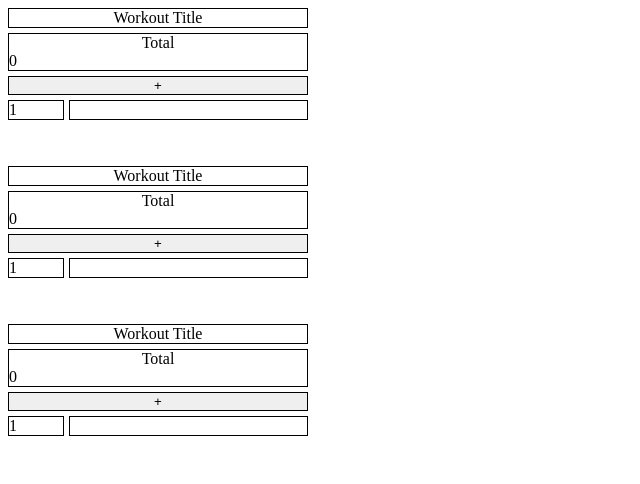
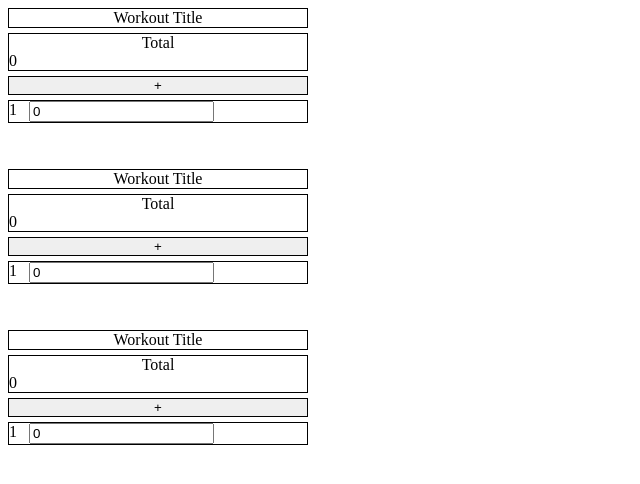
Before and after one commit to slev7n/workout_progress_tracker, a plain HTML site: page index.html in a window 1280 px wide. Shown: the whole page, without its empty margins (0-640 px from the left). Drawn offline with Linux system fonts and the light colour scheme.

Commit message:
progress

```diff
--- a/script.js
+++ b/script.js
@@ -1,11 +1,23 @@
 
 
 function Workout(parent) {
+	let root = this;
 	let parentEl = parent || document.body;
 	let setCount = 1;
 
-	let wrapper = document.createElement('div');
-		wrapper.setAttribute('class', 'workout');
+	let workout = document.createElement('div');
+		workout.setAttribute('class', 'workout');
+
+	this.setTitle = function(newTitle) {
+		title.innerText = newTitle;
+	}
+
+	this.getTitle = function() {
+		return title.innerText;
+	}
+
+	let setRep = document.createElement('div');
+	setRep.setAttribute('class', 'set-rep');
 
 	let title = document.createElement('div');
 		title.setAttribute('contenteditable', 'true');
@@ -14,46 +26,41 @@ function Workout(parent) {
 
 	let total = document.createElement('div');
 		total.setAttribute('class', 'total');
-		total.innerText = 0;
+	this.getTotal = function() {
+		let totalCount = 0;
+		[].slice.call(setRep.querySelectorAll('.reps')).forEach(function(rep) {
+			if(rep.value && Number.isInteger(parseInt(rep.value))) {
+				totalCount += parseInt(rep.value);
 
-	let addSet = document.createElement('button');
-		addSet.setAttribute('class', 'add-set');
-		addSet.innerText = '+';
-
-	let storage = {
-		set: function() {
-			let arr = [];
-			document.querySelectorAll('.workout').forEach(function(workout) {
-				let obj = {};
-				obj.title = workout.querySelector('.title').innerText;
-				obj.reps = [];
-				workout.querySelectorAll('.reps').forEach(function(rep) {
-					obj.reps.unshift(parseInt(rep.value));
+			}
 		});
-				arr.push(obj);
-				localStorage['workout'] = JSON.stringify(arr);
-			});
-		},
-		get: function(fn) {
-			fn(JSON.parse(localStorage['workout']));
-		}
+		return totalCount;
 	}
 
-	let makeTotal = function() {
-		let totalCount = 0;
-		let obj_arr = [];
-		this.parentElement.querySelectorAll('.reps').forEach(function(el) {
-			let value = parseInt(el.value);
-			if(Number.isInteger(value)) {
-				totalCount += value;
-				obj_arr.unshift({reps: value});
-			}
-		});
-		this.parentElement.querySelector('.total').innerText = totalCount;
-		storage.set();
+	this.setTotal = function() {
+		total.innerText = this.getTotal();
 	}
 
-	let generate = function() {
+	this.removeSets = function() {
+		[].slice.call(setRep.children).forEach(el => el.parentElement.removeChild(el));
+	}
+
+	this.addSet = function(setsArray) {
+		if(setsArray && !setsArray.target) {
+			this.removeSets();
+			setsArray.forEach(function(el, i) {
+				let set = document.createElement('div');
+					set.setAttribute('class', 'sets');
+					set.innerText = i + 1;
+				let rep = document.createElement('input');
+					rep.setAttribute('type', 'text');
+					rep.setAttribute('class', 'reps');
+					rep.value = el;
+				setRep.insertBefore(set, setRep.children[0]);
+				setRep.insertBefore(rep, set);
+				root.setTotal();
+			});
+		} else {
 			let set = document.createElement('div');
 				set.setAttribute('class', 'sets');
 				set.innerText = setCount++;
@@ -61,25 +68,29 @@ function Workout(parent) {
 			let rep = document.createElement('input');
 				rep.setAttribute('type', 'text');
 				rep.setAttribute('class', 'reps');
-			rep.addEventListener('keyup', makeTotal);
-		this.parentElement.insertBefore(rep, this.nextElementSibling);
-		this.parentElement.insertBefore(set, rep);
+				rep.addEventListener('keyup', this.setTotal.bind(this));
+				rep.addEventListener('focus', function() {
+					this.select();
+				});
+				rep.value = 0;
+				setRep.insertBefore(set, setRep.children[0]);
+				setRep.insertBefore(rep, set);
+		}
 	}
 
-	wrapper.appendChild(title);
-	wrapper.appendChild(total);
-	wrapper.appendChild(addSet);
-	parentEl.appendChild(wrapper);
+	let addSetBtn = document.createElement('button');
+		addSetBtn.setAttribute('class', 'add-set');
+		addSetBtn.innerText = '+';
+		addSetBtn.addEventListener('click', this.addSet.bind(this));
 
-	try {
-		storage.get(function(data) {
-			console.log(data);
-		});
-	} catch(e) {
-		console.log(e.message);
-		generate.call(addSet);
-		addSet.addEventListener('click', generate);
-	}
+	parentEl.appendChild(workout);
+	workout.appendChild(title);
+	workout.appendChild(total);
+	workout.appendChild(addSetBtn);
+	workout.appendChild(setRep);
+
+	this.addSet();
+	this.setTotal();
 }
 
 new Workout();
--- a/style.css
+++ b/style.css
@@ -10,8 +10,8 @@
     grid-column: 1/-1;
 }
 
-.workout .reps {
-	grid-column: 2/-1;
+.workout .set-rep {
+	grid-column: 1/-1;
 }
 
 .workout .title {
@@ -33,3 +33,8 @@
 .workout > * {
     border: 1px solid;
 }
+
+.workout .sets {
+	width:20px;
+	float:left;
+}
```
Lines whose indentation alone changed are shown as unchanged.
